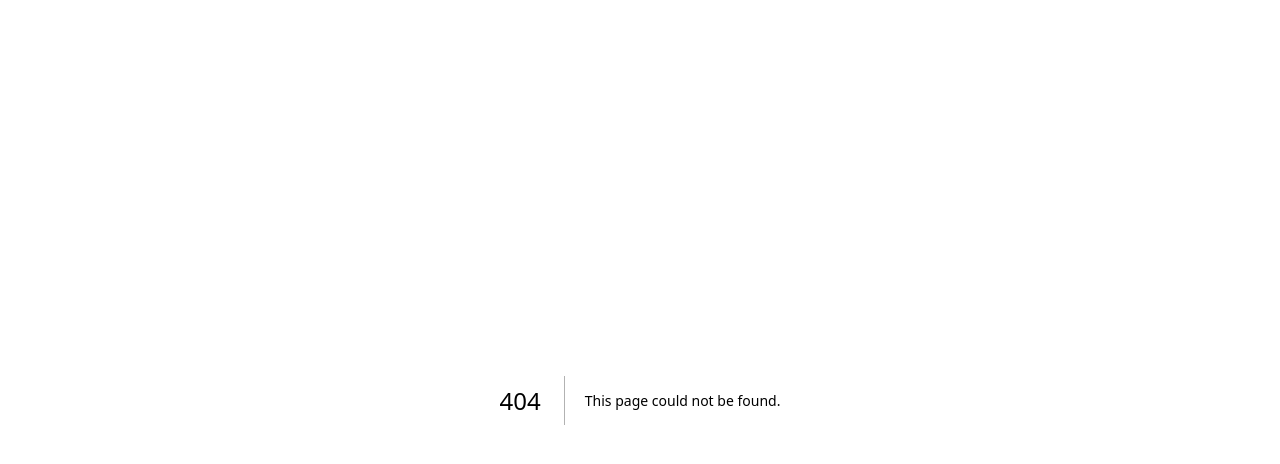
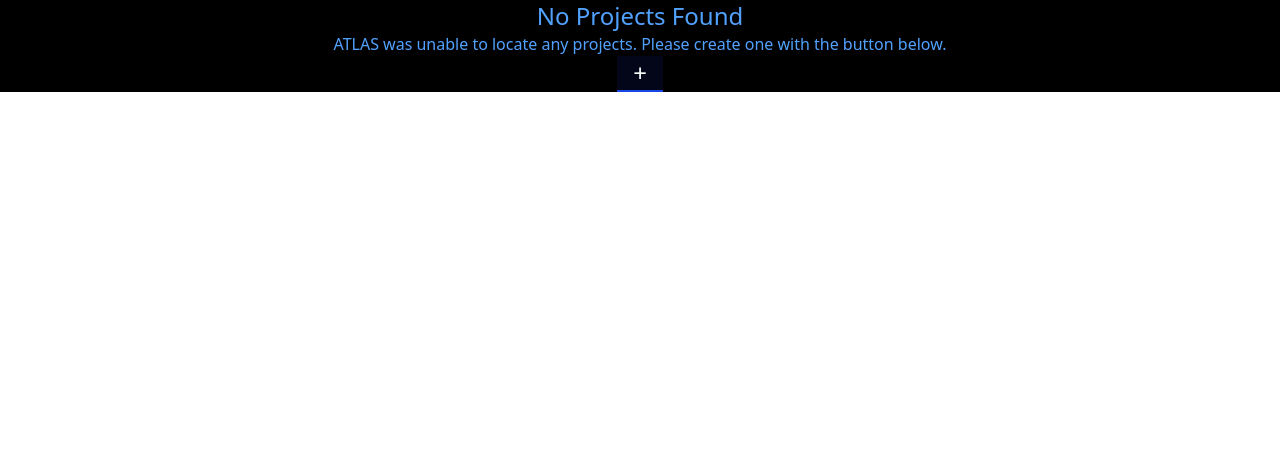
Before and after one commit to samsmithdev/atlas, a Next.js app: page /dev-preview in a window 1280 px wide. Before the commit this address had no page. Shown: the top 464 px of the page. Built offline with nearby package versions, Linux system fonts and the light colour scheme; no server answers.

Commit message:
Initial empty project flow

```diff
--- /dev/null
+++ b/app/(development-pages)/dev-preview/page.tsx
@@ -0,0 +1,10 @@
+import AtlasEmptySelectProjectPane from "@/components/atlas/panes/empty-states/AtlasEmptySelectProjectPane";
+
+
+export default async function DevelopmentHomepage() {
+    return (
+        <div className="flex items-center bg-black">
+            <AtlasEmptySelectProjectPane />
+        </div>
+    )
+}
--- a/components/atlas/panes/AtlasSelectProjectPane.tsx
+++ b/components/atlas/panes/AtlasSelectProjectPane.tsx
@@ -4,6 +4,7 @@
 import { useRouter, usePathname, useSearchParams } from 'next/navigation';
 
 import { AtlasGroupedProjectsForNav } from '@/types/AtlasNavigatorTypes';
+import AtlasEmptySelectProjectPane from './empty-states/AtlasEmptySelectProjectPane';
 import Link from 'next/link';
 
 type SelectProjectPaneProps = {
@@ -15,7 +16,7 @@
 
     return (
         <div className="w-full h-full overflow-y-auto p-6 border-r columns-1 xl:columns-2 gap-6 space-y-6" id="atlas-select-project-pane-container">
-            {Object.values(projectsGroupedBySubject).sort((left, right) => {
+            {(Object.values(projectsGroupedBySubject).length > 0) ? (Object.values(projectsGroupedBySubject).sort((left, right) => {
                 return ('' + left.subjectShortcode).localeCompare(right.subjectShortcode);
             }).map((subjectGroup) => (
                 <div
@@ -42,7 +43,7 @@
                         ))}
                     </ul>
                 </div>
-            ))}
+            ))) : ((<AtlasEmptySelectProjectPane />))}
         </div>
     )
 }
--- a/components/atlas/panes/empty-states/AtlasEmptyEditMarkdownFilePane.tsx
+++ b/components/atlas/panes/empty-states/AtlasEmptyEditMarkdownFilePane.tsx
@@ -0,0 +1,6 @@
+import { AtlasFormSelector } from '@/components/atlas/AtlasActionModal';
+import { Button } from '@/components/ui/button';
+
+type AtlasEmptyEditMarkdownFilePaneProps = {
+
+}
--- a/components/atlas/panes/empty-states/AtlasEmptySelectProjectPane.tsx
+++ b/components/atlas/panes/empty-states/AtlasEmptySelectProjectPane.tsx
@@ -0,0 +1,12 @@
+
+import AtlasNewItemButton from '@/components/atlas/buttons/AtlasNewItemButton';
+
+export default function AtlasEmptySelectProjectPane() {
+    return (
+        <div className='flex flex-col w-full h-full items-center bg-black text-blue-400' id='atlas-empty-select-project-pane'>
+            <h2 className='text-2xl'>No Projects Found</h2>
+            <p>ATLAS was unable to locate any projects. Please create one with the button below.</p>
+            <AtlasNewItemButton />
+        </div>
+    )
+}
```
